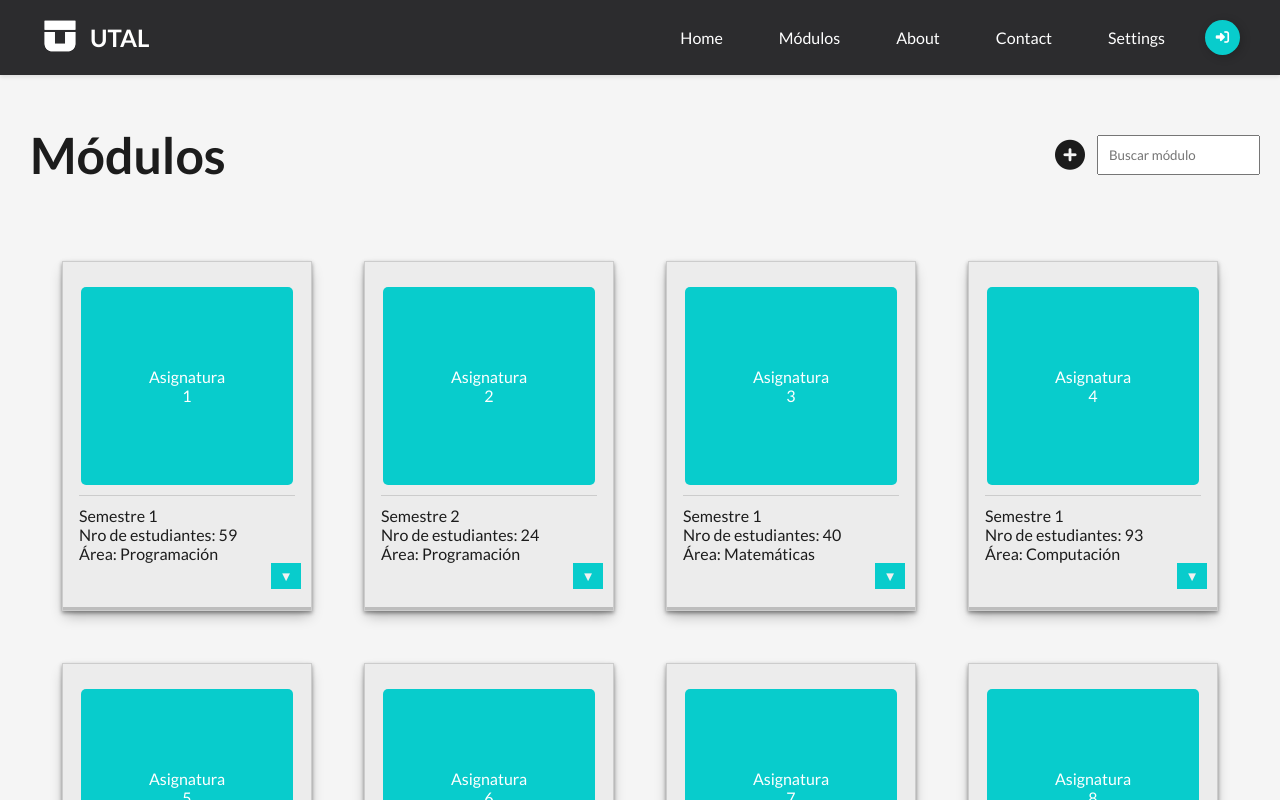
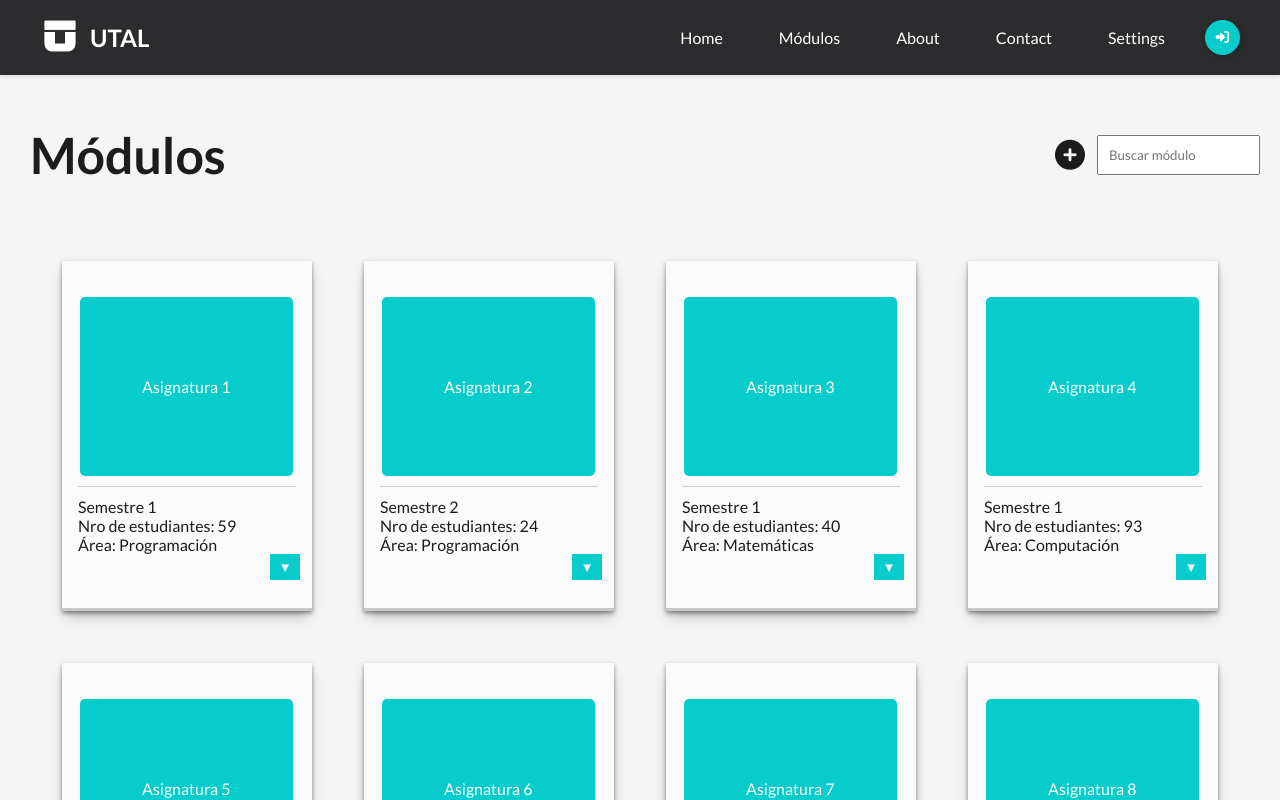
Before and after one commit to ConstruccionSoftware2024/Construccion-de-Software-2024-1, a Vue app: page /modulos in a window 1280 px wide. Shown: the top 800 px of the page. Built offline with nearby package versions, Linux system fonts and the light colour scheme.

Commit message:
Modo oscuro ComponenteModulos. Tiempo 10m

```diff
--- a/src/assets/base.css
+++ b/src/assets/base.css
@@ -14,6 +14,7 @@
   --input-background-color-dark: #3a3a3c;
   --button-background-color-dark: #08cccc;
   --button-hover-background-color-dark: #06bfbf;
+  --grey-hover-color: #f1f1f1;
 }
 
 body.light-mode {
@@ -23,6 +24,7 @@ body.light-mode {
   --button-background-color: var(--button-background-color-light);
   --button-hover-background-color: var(--button-hover-background-color-light);
   --container-background-color: #fafafa;
+  --grey-hover-color: #f1f1f1;
 }
 
 body.dark-mode {
@@ -32,6 +34,7 @@ body.dark-mode {
   --button-background-color: var(--button-background-color-dark);
   --button-hover-background-color: var(--button-hover-background-color-dark);
   --container-background-color: #2c2c2e;
+  --grey-hover-color: #858585;
 }
 
 * {
--- a/src/components/ComponentesGrupoFelipe/ComponenteModulos.vue
+++ b/src/components/ComponentesGrupoFelipe/ComponenteModulos.vue
@@ -84,13 +84,13 @@ export default {
 .dropdown-content {
   display: none;
   position: absolute;
-  background-color: #ffffff;
+  background-color: var(--container-background-color);
   width: 14em;
   z-index: 1;
 }
 
 .dropdown-content a {
-  color: black;
+  color: var(--text-color);
   padding: 12px 16px;
   text-decoration: none;
   display: block;
@@ -98,11 +98,12 @@ export default {
 }
 
 .dropdown-content a:hover {
-  background-color: #f1f1f1;
+  background-color: var(--grey-hover-color);
 }
 
 .dropdown:hover .dropdown-content {
   display: block;
+  background-color: var(--container-background-color);
 }
 
 .dropbtn {
@@ -183,9 +184,9 @@ section {
   width: 250px;
   height: 350px;
   box-sizing: border-box;
-  border: 1px solid #ccc;
+  border: 1px solid var(--border-color);
   padding: 16px;
-  background-color: rgb(236, 236, 236);
+  background-color: var(--container-background-color);
   box-shadow: rgba(0, 0, 0, 0.4) 0px 2px 4px, rgba(0, 0, 0, 0.3) 0px 7px 13px -3px, rgba(0, 0, 0, 0.2) 0px -3px 0px inset;
   margin: 16px;
   display: flex;
```
